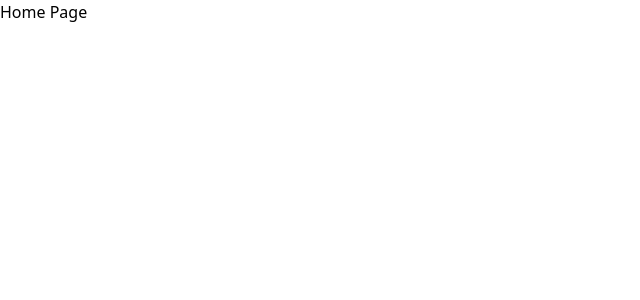
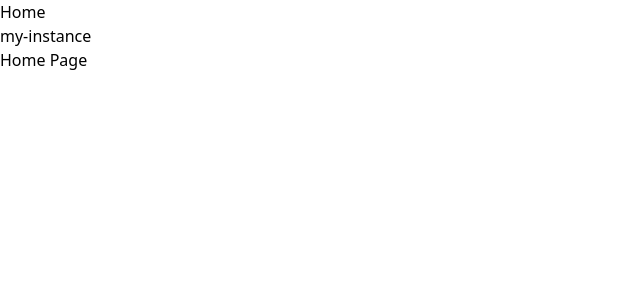
Before and after one commit to SynthLauncher/SynthLauncher, a Vue app in the folder crates/sl-frontend/: page /instance/my-instance in a window 1280 px wide. Shown: the top 300 px of the page, without its empty margins (0-640 px from the left). Built offline with nearby package versions, Linux system fonts and the light colour scheme.

Commit message:
Fully set up vue router

```diff
--- a/crates/sl-frontend/src/App.vue
+++ b/crates/sl-frontend/src/App.vue
@@ -1,5 +1,9 @@
 <template>
   <main>
+    <div class="flex flex-col">
+      <router-link :to="{ name: 'home' }">Home</router-link>
+      <router-link :to="{ name: 'instance', params: { instance_name: 'my-instance' }}">my-instance</router-link>
+    </div>
     <router-view />
   </main>
 </template>
--- a/crates/sl-frontend/src/pages/InstancePage.vue
+++ b/crates/sl-frontend/src/pages/InstancePage.vue
@@ -0,0 +1,12 @@
+<script setup lang="ts">
+import { useRoute } from 'vue-router'
+
+const route = useRoute()
+const instanceName = route.params.instance_name as string
+</script>
+
+<template>
+  <div>
+    <h1 class="text-green-500">Instance: {{ instanceName }}</h1>
+  </div>
+</template>
--- a/crates/sl-frontend/src/pages/InstancesPage.vue
+++ b/crates/sl-frontend/src/pages/InstancesPage.vue
@@ -0,0 +1,5 @@
+<template>
+    <main>
+        Instances Page
+    </main>
+</template>
--- a/crates/sl-frontend/src/pages/StorePage.vue
+++ b/crates/sl-frontend/src/pages/StorePage.vue
@@ -0,0 +1,5 @@
+<template>
+    <main>
+        Store Page
+    </main>
+</template>
```
Also changed, not shown: crates/sl-frontend/src/main.ts (+10 -3 lines), crates/sl-frontend/src/pages/HomePage.vue (line endings or trailing spaces), crates/sl-frontend/src/router.ts (deleted).
